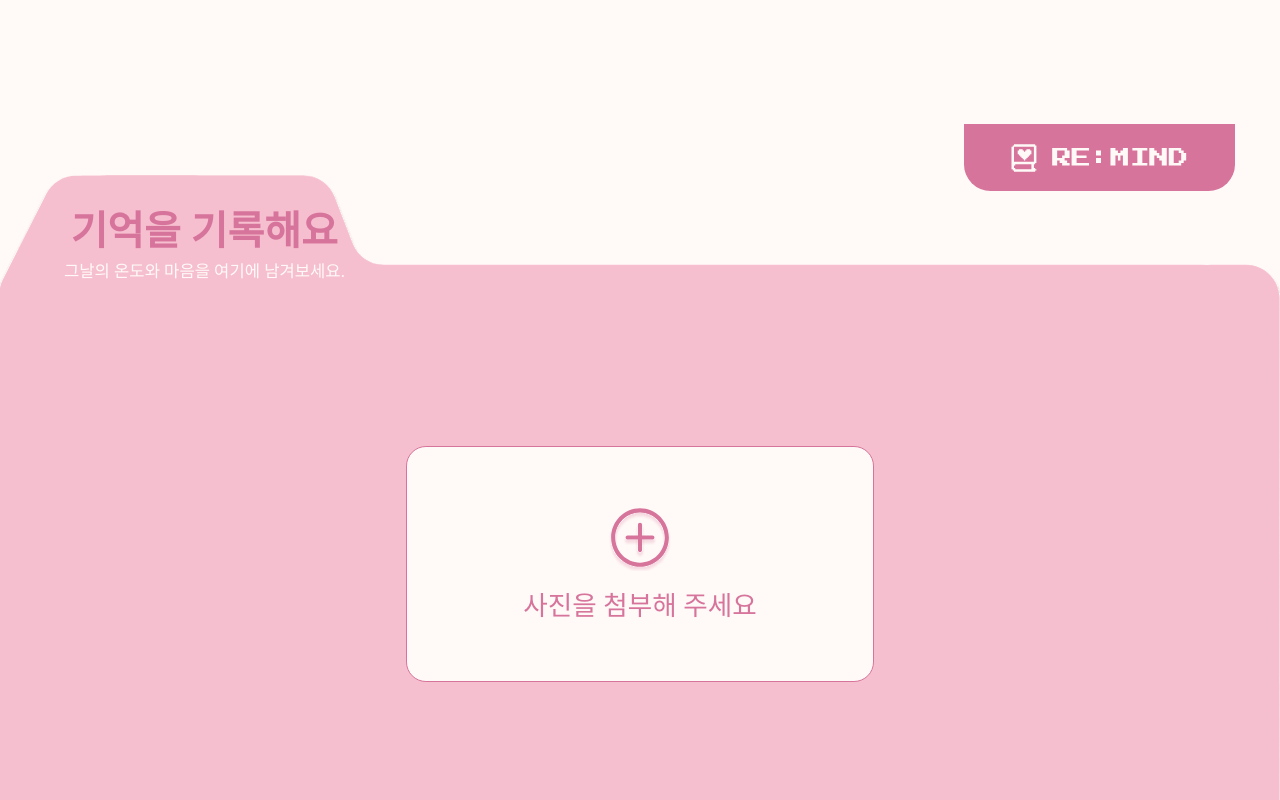
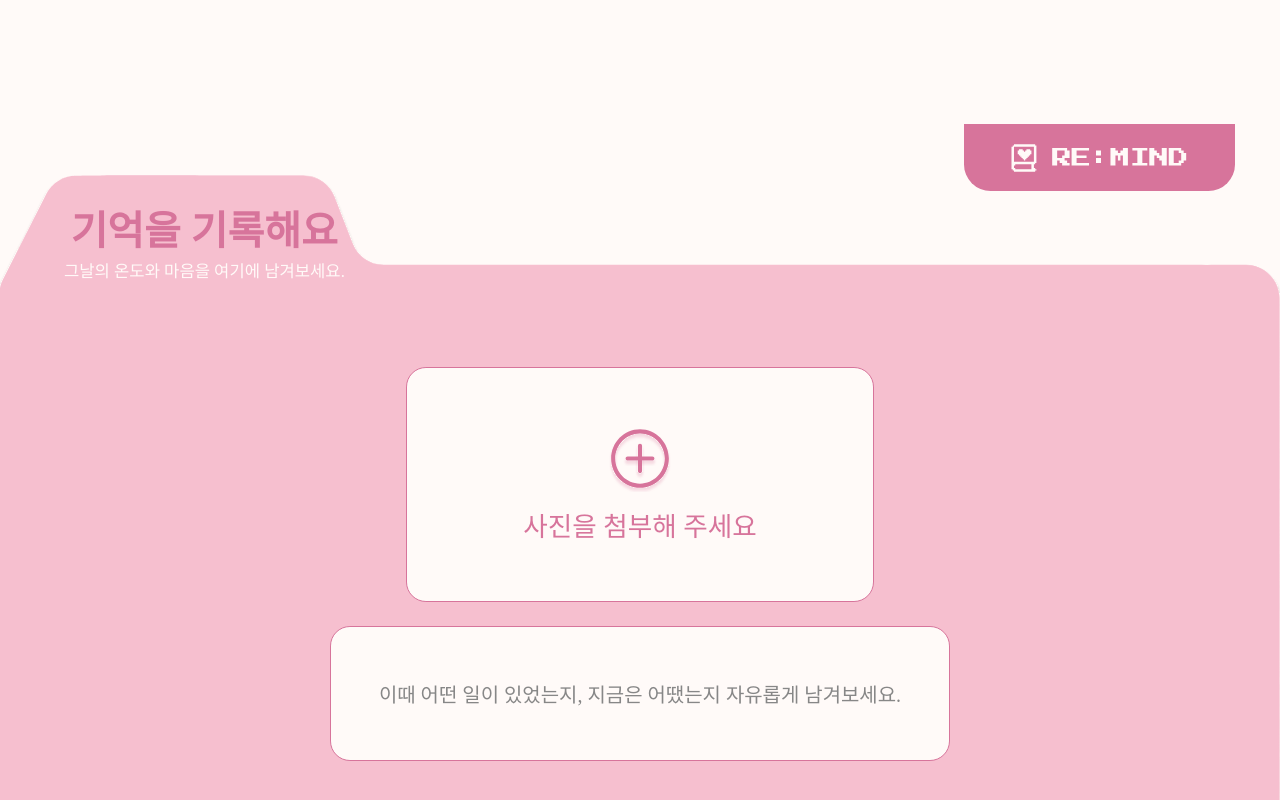
Before and after one commit to 2025-REMIND/REMIND-Frontend, a React (Create React App) app in the folder remind/: page /memoryrecord in a window 1280 px wide. Shown: the part 3934-4734 px from the top of the page. Built offline with nearby package versions, Linux system fonts and the light colour scheme; a web font is replaced by a local one.

Commit message:
💄 MemoryRecord 기억 입력 필드 추가

```diff
--- a/remind/src/components/memoryrecord/MemoryRecord.jsx
+++ b/remind/src/components/memoryrecord/MemoryRecord.jsx
@@ -20,6 +20,9 @@ export default function MemoryRecord() {
                         <S.BasicPlusImage src = { BASIC_PLUS } />
                         사진을 첨부해 주세요
                     </S.ImageBox>
+                    <S.CommentBox>
+                        이때 어떤 일이 있었는지, 지금은 어땠는지 자유롭게 남겨보세요.
+                    </S.CommentBox>
                 </S.Memory>
             </S.Content>
         </S.RecordLayout>
--- a/remind/src/components/memoryrecord/MemoryRecord.style.js
+++ b/remind/src/components/memoryrecord/MemoryRecord.style.js
@@ -89,3 +89,18 @@ export const BasicPlusImage = styled.img`
     width: 5.20vw;
     height: 5.20vw;
 `
+
+export const CommentBox = styled.div`
+    display: flex;
+    flex-direction: column;
+    text-align: center;
+    justify-content: center;
+    width: 48.33vw;
+    height: 10.41vw;
+    background-color: #FFFAF8;
+    border: 0.05vw solid #D7749B;
+    border-radius: 1.56vw;
+    color: #878787;
+    font-weight: 200;
+    font-size: 1.56vw;
+`
```
